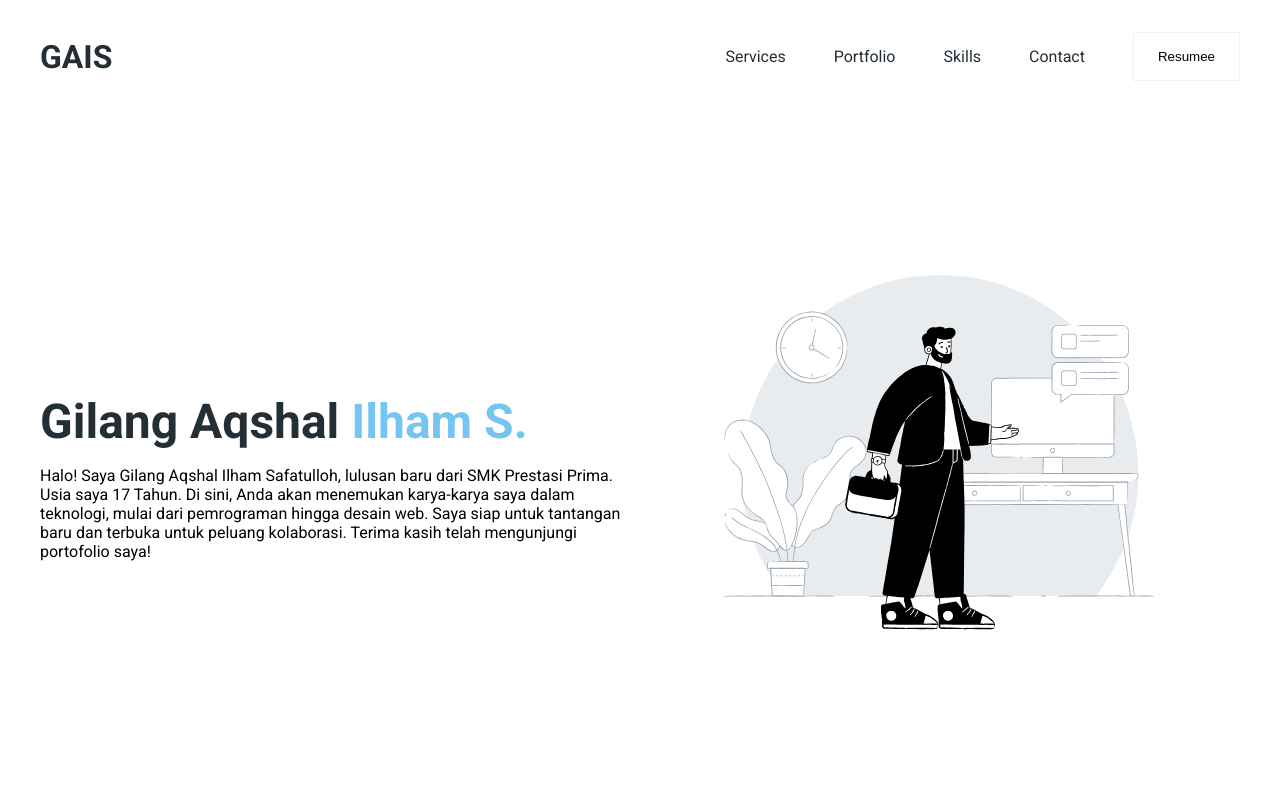
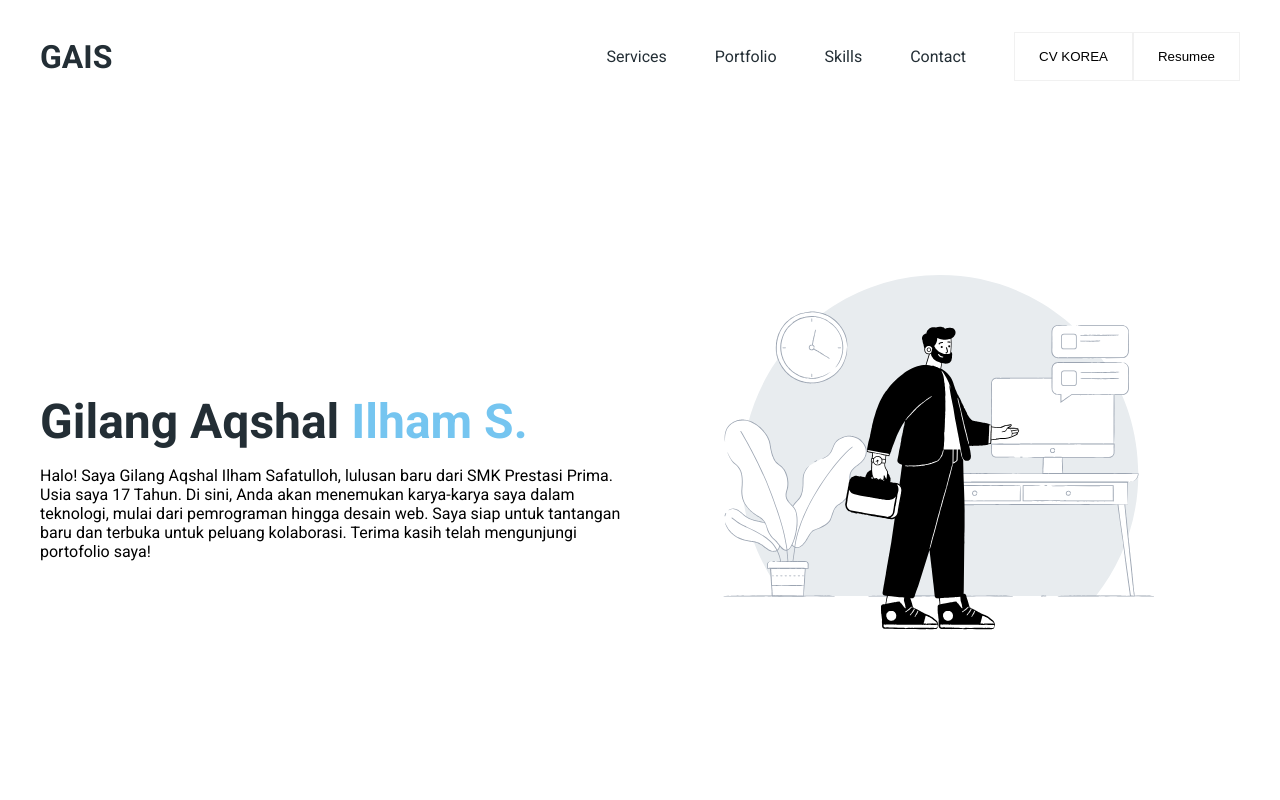
Before and after one commit to GilangAqshal/Portofolio_Langs, a plain HTML site: page index.html in a window 1280 px wide. Shown: the top 800 px of the page. Drawn offline with Linux system fonts and the light colour scheme.

Commit message:
nambahin cv korea

```diff
--- a/index.html
+++ b/index.html
@@ -23,6 +23,9 @@
               <li><a href="#skills">Skills</a></li>
               <li><a href="#contact">Contact</a></li>
               <li>
+                <a href="resume.jpg" target="_blank">
+                  <button class="btn">CV KOREA</button>
+                </a>
                 <a href="CV_GILANG.pdf" target="_blank">
                   <button class="btn">Resumee</button>
                 </a>
```
Also changed, not shown: resume.jpg (added).
